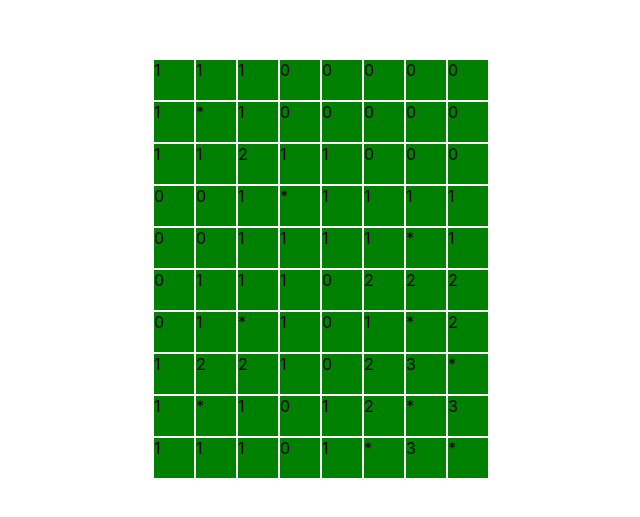
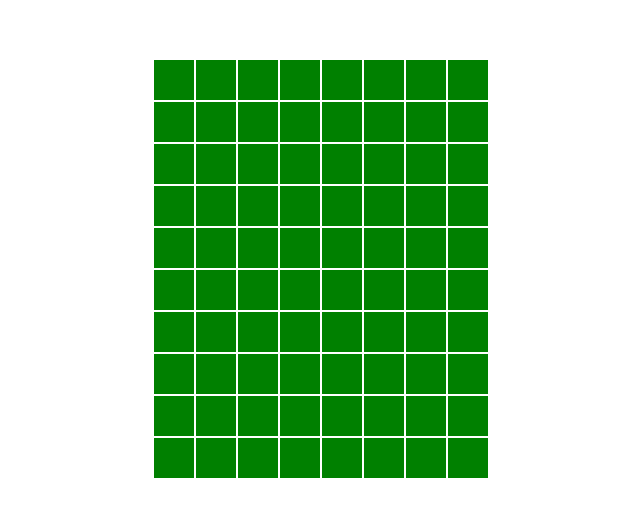
Before and after one commit to tevyt/minesweeper, a React (Create React App) app: page / in a window 1280 px wide. Shown: the part 131-648 px from the top of the page, without its empty margins (319-959 px from the left). Built offline with nearby package versions, Linux system fonts and the light colour scheme.

Commit message:
feature: Sets gameboard to its initial state.
The gameboard starts with all squares hidden by default. To allow
minesquares to be mutable they have been set as state for the parent
component and made to more closely mirror the props of the MineSquare
component.

```diff
--- a/src/App.tsx
+++ b/src/App.tsx
@@ -3,7 +3,8 @@ import MineSquare from "./components/MineSquare";
 import prepareGame from "./utils/prepare-game";
 
 const App: React.FC = () => {
-  const mineFieldModel = prepareGame(10, 8, 10);
+  const [gameField, setGameField] = React.useState(prepareGame(10, 8, 10));
+
   return (
     <div
       style={{
@@ -14,14 +15,15 @@ const App: React.FC = () => {
       }}
     >
       <div>
-        {mineFieldModel.map(row => {
+        {gameField.map(row => {
           return (
             <div style={{ display: "flex" }}>
               {row.map(square => (
                 <MineSquare
                   isMine={square.isMine}
                   value={square.value}
-                  state="revealed"
+                  isRevealed={square.isRevealed}
+                  isFlagged={square.isFlagged}
                   onRevealClick={() => null}
                   onFlagClick={() => null}
                 />
--- a/src/components/MineSquare.tsx
+++ b/src/components/MineSquare.tsx
@@ -6,20 +6,25 @@ export interface IMineSquareProps {
   onRevealClick: () => void;
   onFlagClick: () => void;
   value: number;
-  state: MineSquareState;
   isMine: boolean;
+  isRevealed: boolean;
+  isFlagged: boolean;
 }
 
 const MineSquare: React.FunctionComponent<IMineSquareProps> = ({
   onRevealClick,
   onFlagClick,
   value,
-  state,
+  isRevealed,
+  isFlagged,
   isMine
 }) => {
   const displayValue = () => {
     if (isMine) {
       return "*";
+    }
+    if (isFlagged) {
+      return "F";
     }
     return value;
   };
@@ -40,8 +45,7 @@ const MineSquare: React.FunctionComponent<IMineSquareProps> = ({
       onContextMenu={handleFlagClick}
       onClick={onRevealClick}
     >
-      {state === "revealed" && <div>{displayValue()}</div>}
-      {state === "flagged" && <div>F</div>}
+      {isRevealed || (isFlagged && <div>{displayValue()}</div>)}
     </div>
   );
 };
--- a/src/utils/mine-square.ts
+++ b/src/utils/mine-square.ts
@@ -1,4 +1,6 @@
 export interface IMineSquare {
   value: number;
   isMine: boolean;
+  isRevealed: boolean;
+  isFlagged: boolean;
 }
--- a/src/utils/prepare-game.ts
+++ b/src/utils/prepare-game.ts
@@ -1,5 +1,4 @@
 import { IMineSquare } from "./mine-square";
-import { mixedTypeAnnotation } from "@babel/types";
 
 const prepareGame: (
   numberOfRows: number,
@@ -10,7 +9,12 @@ const prepareGame: (
   for (let row = 0; row < numberOfRows; row++) {
     const mineRow: IMineSquare[] = [];
     for (let column = 0; column < numberOfColumns; column++) {
-      mineRow.push({ value: 0, isMine: false });
+      mineRow.push({
+        value: 0,
+        isMine: false,
+        isRevealed: false,
+        isFlagged: false
+      });
     }
     mineFiled.push(mineRow);
   }
```
